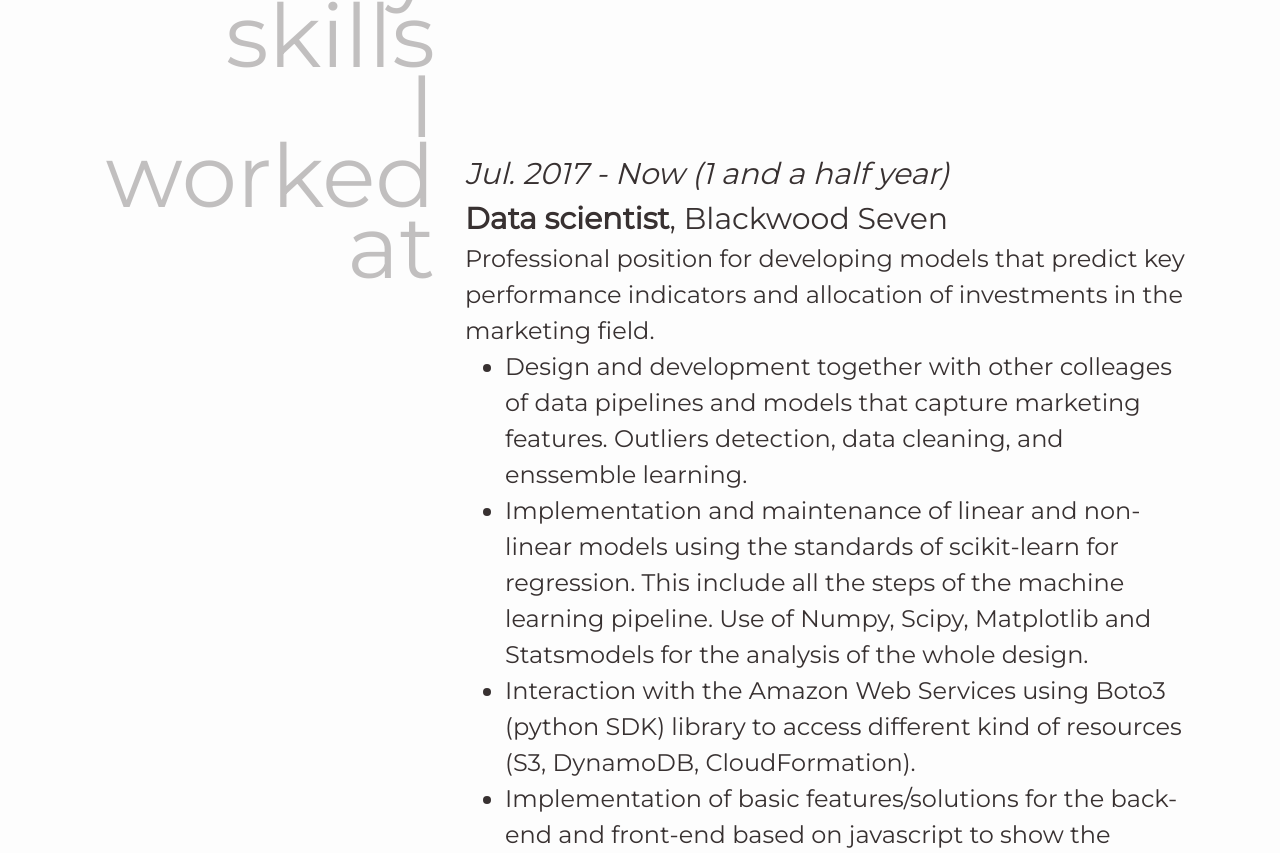
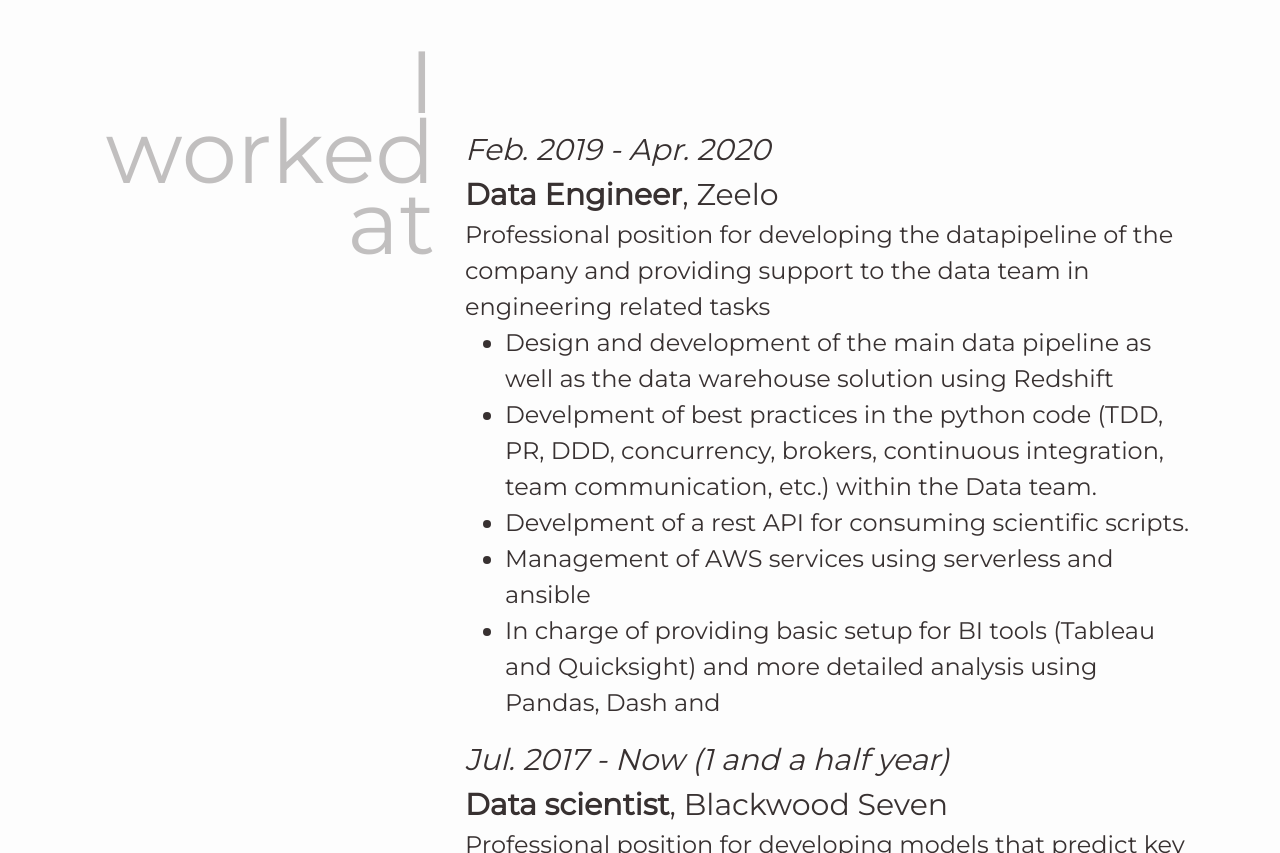
Before and after one commit to jmaralc/jmaralc.github.io, a plain HTML site: page index.html in a window 1280 px wide. Shown: the part 1946-2799 px from the top of the page. Drawn offline with nearby package versions, Linux system fonts and the light colour scheme.

Commit message:
adding zeelo experience

```diff
--- a/index.html
+++ b/index.html
@@ -12,7 +12,7 @@
     </script>
     <link rel="shortcut icon" type="image/png" href="/src/images/pixel_face.png"/>
 
-    <title>Javier Martinez Alcantara CV</title>
+    <title>Javier Martinez Alcantara</title>
     <meta charset="utf-8">
     <meta name="viewport" content="width=device-width, initial-scale=1">
     <link rel="stylesheet" href="https://maxcdn.bootstrapcdn.com/bootstrap/4.0.0/css/bootstrap.min.css">
@@ -80,6 +80,13 @@
         <!-- my skills -->
         <div class="row">
             <div class="col-md-4">
+                <div class="story-text-0">
+                    my skills
+                </div>
+            </div>
+        </div>
+        <div class="row">
+            <div class="col-md-4">
                 <div class="skill-level-3-title">I'm a master of</div>
             </div>
             <div class="col-md-8">
@@ -117,7 +124,7 @@
             <div class="col-md-4">
                 <div class="skill-level-1-title">Interested in </div>
             </div>
-            <div class="col-md-8">have some experience with
+            <div class="col-md-8">
                 <div class="skills skills-level-1">
                     <div class="skill-list">
                         <span>🦀 Rust</span>
@@ -166,14 +173,6 @@
                 </div>
             </div>
         </div>
-        <!-- Contacts -->
-        <div class="row">
-            <div class="col-md-4">
-                <div class="story-text-0">
-                    my skills
-                </div>
-            </div>
-        </div>
 
         <!-- Level1 -->
         <div class="row jobs-row">
@@ -182,6 +181,34 @@
             </div>
             <div class="col-md-8 jobs">
                 <div class="job">
+                    <div class="job">
+                        <div class="job-header">
+                            <div class="job-date"> Feb. 2019 - Apr. 2020</div>
+                            <div>
+                                <span class="job-title">Data Engineer</span>,
+                                <span class="job-company">Zeelo</span>
+                            </div>
+                        </div>
+                        <div class="job-description">
+                                Professional position for developing the datapipeline of the company and providing support to the data team in engineering related tasks
+                                <ul>
+                                    <li>
+                                        Design and development of the main data pipeline as well as the data warehouse solution using Redshift
+                                    </li>
+                                    <li>
+                                        Develpment of best practices in the python code (TDD, PR, DDD, concurrency, brokers, continuous integration, team communication, etc.) within the Data team.
+                                    </li>
+                                    <li>
+                                        Develpment of a rest API for consuming scientific scripts.
+                                    </li>
+                                    <li>
+                                        Management of AWS services using serverless and ansible
+                                    </li>
+                                    <li>
+                                        In charge of providing basic setup for BI tools (Tableau and Quicksight) and more detailed analysis using Pandas, Dash and
+                                    </li>
+                                </ul>
+                    </div>
                     <div class="job-header">
                         <div class="job-date"> Jul. 2017 - Now (1 and a half year)</div>
                         <div>
```
